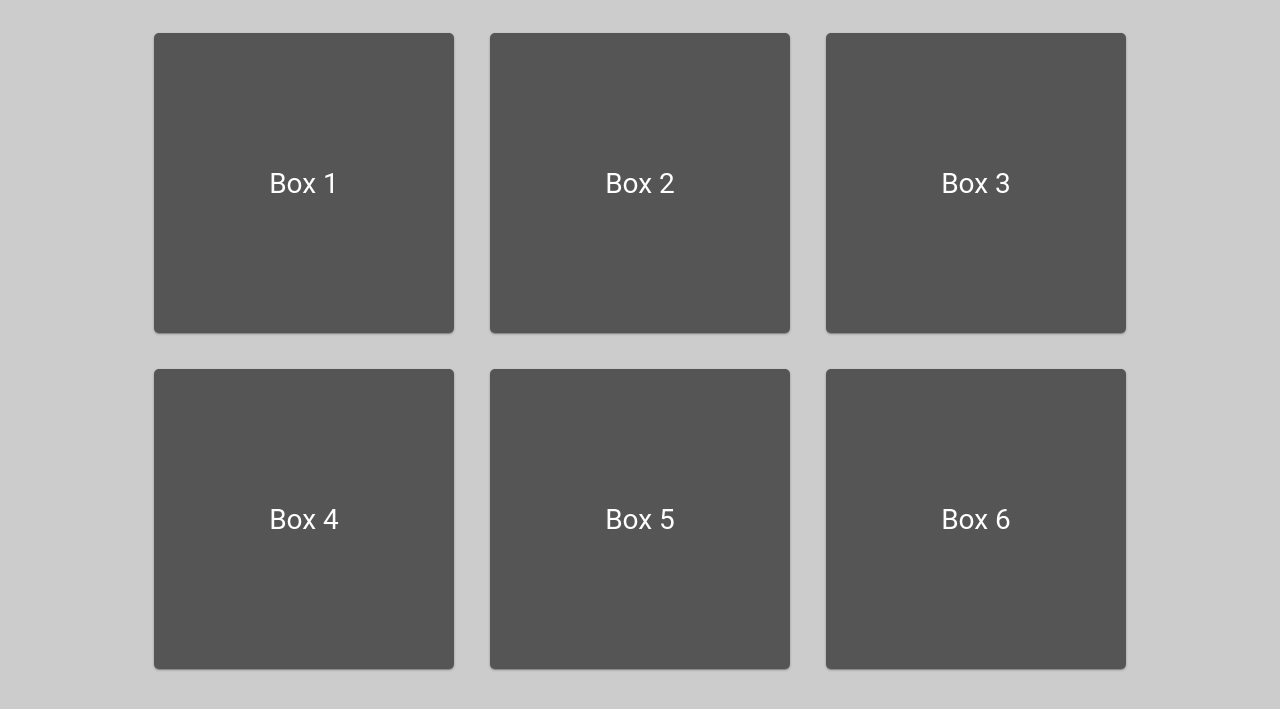
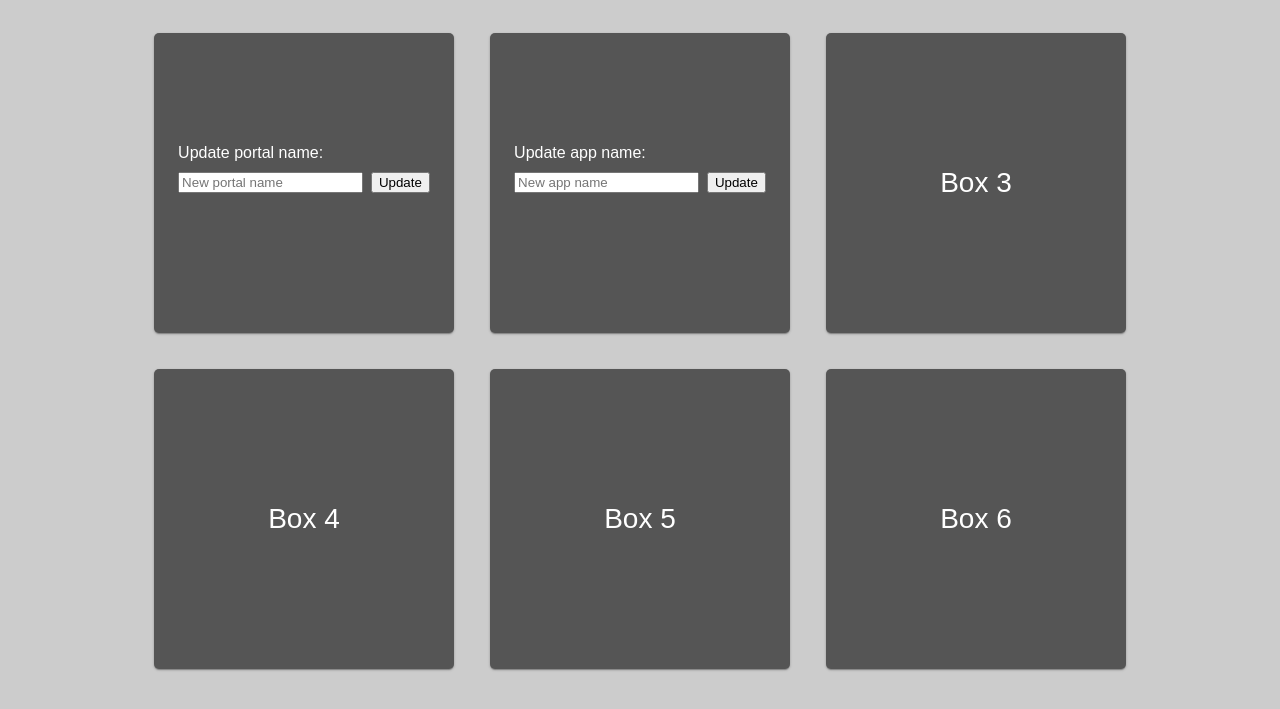
Before and after one commit to myuw-web-components/myuw-app-bar, a website: page index.html in a window 1280 px wide. Shown: the part 117-826 px from the top of the page. Drawn offline with Linux system fonts and the light colour scheme.

Commit message:
fix: make sure attributes can be altered

```diff
--- a/index.html
+++ b/index.html
@@ -4,10 +4,6 @@
             body {
                 padding: 0;
                 margin: 0;
-            }
-            /* This style is overridden by myuw-app-styles */
-            myuw-app-bar {
-                --myuw-app-bar-color: #000;
             }
         </style>
         <link rel="import" href="./myuw-app-bar.html">
@@ -91,7 +87,7 @@
                 align-content: flex-start
             }
             div.demo__test-content .demo__grid-box {
-                font-family: 'Roboto';
+                font-family: 'Arial';
                 height: 300px;
                 width: 300px;
                 box-shadow: 0 1px 3px 0 rgba(0,0,0,0.2), 0 1px 1px 0 rgba(0,0,0,0.14), 0 2px 1px -1px rgba(0,0,0,0.12);
@@ -103,6 +99,11 @@
                 align-items: center;
                 margin: 18px;
                 border-radius: 5px;
+            }
+            div.demo__test-content .demo__grid-box label {
+                font-size: 16px;
+                display: block;
+                flex: auto;
             }
         </style>
         <myuw-app-bar
@@ -128,8 +129,20 @@
         </myuw-app-bar>
         <div class="demo__container">
             <div class="demo__test-content">
-                <div class="demo__grid-box">Box 1</div>
-                <div class="demo__grid-box">Box 2</div>
+                <div class="demo__grid-box">
+                    <form name="testPortalNameChange">
+                        <label for="newPortalName">Update portal name:</label>
+                        <input name="newPortalName" type="text" placeholder="New portal name"/>
+                        <button onclick="testUpdate(event, 'theme-name',  newPortalName.value)">Update</button>
+                    </form>
+                </div>
+                <div class="demo__grid-box">
+                    <form name="testAppNameChange">
+                        <label for="newAppName">Update app name:</label>
+                        <input name="newAppName" type="text" placeholder="New app name"/>
+                        <button onclick="testUpdate(event, 'app-name',  newAppName.value)">Update</button>
+                    </form>
+                </div>
                 <div class="demo__grid-box">Box 3</div>
                 <div class="demo__grid-box">Box 4</div>
                 <div class="demo__grid-box">Box 5</div>
@@ -137,4 +150,19 @@
             </div>
         </div>
     </body>
+    <script>
+        /**
+        * Test update function to make sure component attributes are targetable
+        * and updatable from external JS
+        * @param e {*} The event object
+        * @param attribute {String} The name of the attribute to target
+        * @param newValue {String} The new value to set
+        */
+        function testUpdate(e, attribute, newValue) {
+            e.preventDefault();
+            // Get app bar
+            var _appBar = document.getElementsByTagName('myuw-app-bar')[0];
+            _appBar.setAttribute(attribute, newValue);
+        }
+    </script>
 </html>
```
Also changed, not shown: myuw-app-bar.html (+5 -11 lines).
